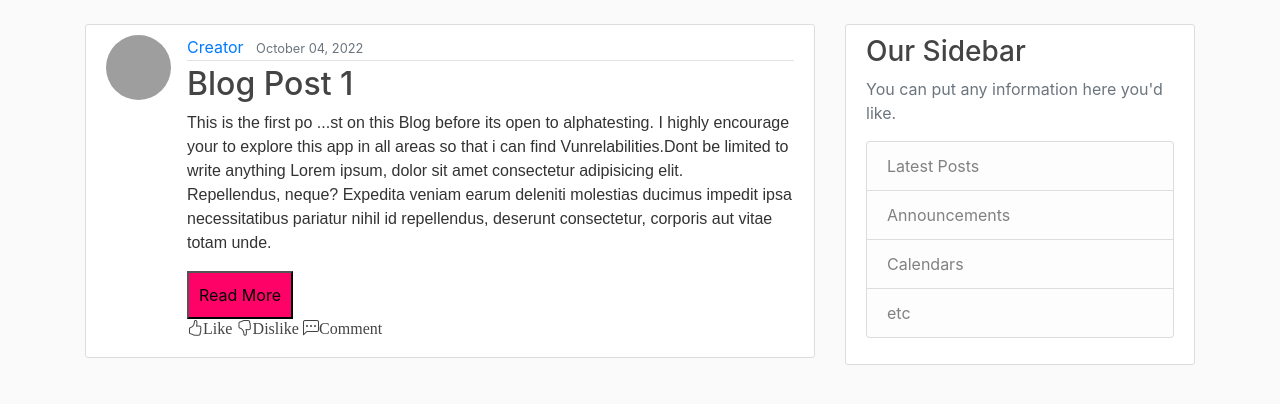
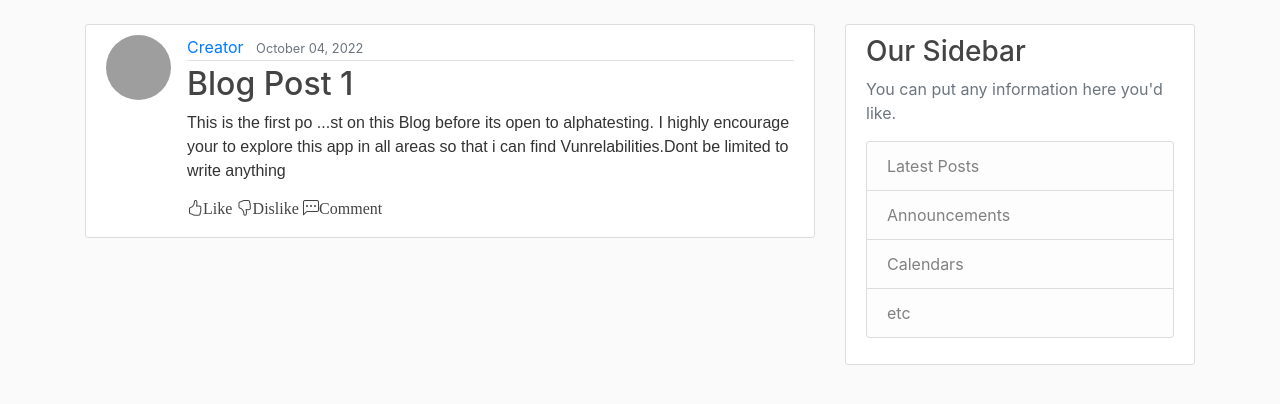
Before and after one commit to Ngeti258/Blog-App, a Django app: page / in a window 1280 px wide. Shown: the part 56-460 px from the top of the page. Run offline with Django 3.2, Linux system fonts and the light colour scheme; data comes from the database, SQL or seed files in the repository; some libraries are stand-ins or nearby versions; grey boxes are pictures that could not be loaded.

Commit message:
removed read more feature

```diff
--- a/blog/templates/blog/home.html
+++ b/blog/templates/blog/home.html
@@ -14,10 +14,7 @@
           </div>
           <h2><a class="article-title" href="{% url 'post-detail' post.id%}">{{ post.title }}</a></h2>
           <div class="post">
-            <p class="article-content">{{ post.content }} Lorem ipsum, dolor sit amet consectetur adipisicing elit.
-               Repellendus, neque? Expedita veniam earum deleniti molestias ducimus impedit ipsa necessitatibus pariatur nihil id repellendus, deserunt consectetur, corporis aut vitae totam unde. </p>
-            <button onclick="readMore(this)" style="cursor:pointer;">Read More</button>
-          </div>
+            <p class="article-content">{{ post.content }}  </div>
 
           <h6 style="cursor:pointer;"><div class="icons" >
           <i class="fa bi bi-hand-thumbs-up" onclick="thumbsupClick(this)">Like</i>
```
